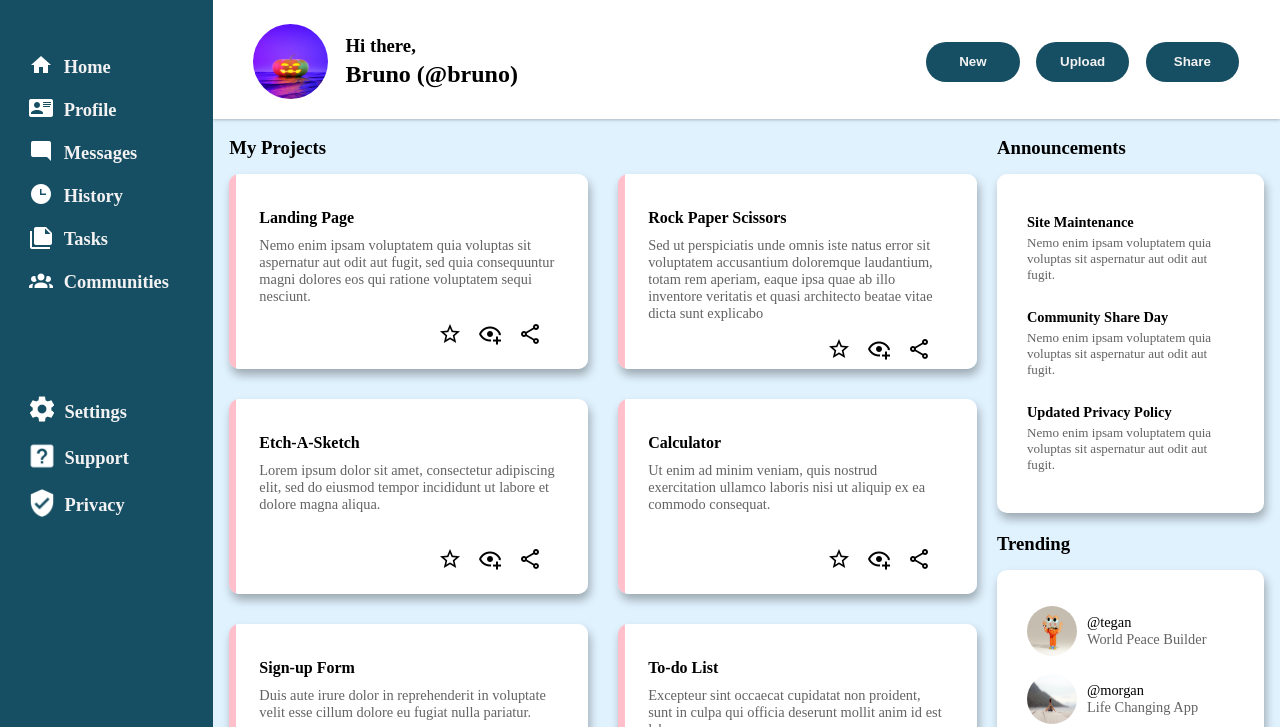
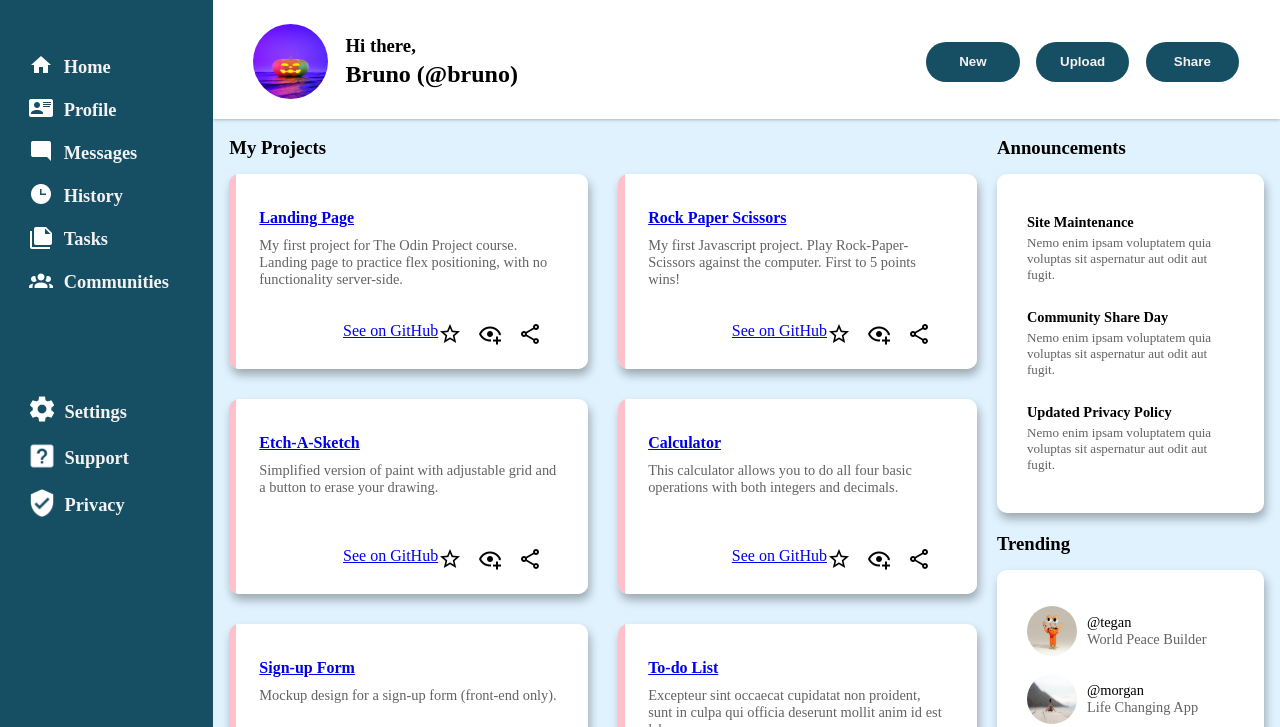
Before and after one commit to Brundex/06-odin-admin-dashboard, a plain HTML site: page index.html in a window 1280 px wide. Shown: the part 73-800 px from the top of the page. Drawn offline with Linux system fonts and the light colour scheme.

Commit message:
added links to project repository and page

```diff
--- a/index.html
+++ b/index.html
@@ -62,15 +62,15 @@
                 <div class="cards">
                     <div class="card">
                         <div class="text">
-                            <div class="title">
+                            <a href="https://brundex.github.io/00-odin-landing-page/" class="title">
                                 Landing Page
-                            </div>
+                            </a>
                             <div class="description">
-                                Nemo enim ipsam voluptatem quia voluptas sit aspernatur aut odit aut fugit, sed quia
-                                consequuntur magni dolores eos qui ratione voluptatem sequi nesciunt.
+                                My first project for The Odin Project course. Landing page to practice flex positioning, with no functionality server-side.
                             </div>
                         </div>
                         <div class="icons">
+                            <a href="https://github.com/Brundex/00-odin-landing-page"><button">See on GitHub</button></a>
                             <div class="add-favorite"></div>
                             <div class="project-preview"></div>
                             <div class="share"></div>
@@ -78,78 +78,73 @@
                     </div>
                     <div class="card">
                         <div class="text">
-                            <div class="title">
+                            <a href="https://brundex.github.io/02-odin-rock-paper-scissors/" class="title">
                                 Rock Paper Scissors
-                            </div>
+                            </a>
                             <div class="description">
-                                Sed ut perspiciatis unde omnis iste natus error sit voluptatem accusantium doloremque
-                                laudantium, totam rem aperiam, eaque ipsa quae ab illo inventore veritatis et quasi
-                                architecto
-                                beatae vitae dicta sunt explicabo
+                                My first Javascript project. Play Rock-Paper-Scissors against the computer. First to 5 points wins!
                             </div>
                         </div>
                         <div class="icons">
+                            <a href="https://github.com/Brundex/02-odin-rock-paper-scissors/"><button">See on GitHub</button></a>
                             <div class="add-favorite"></div>
-                            <div class="project-preview"></div>
+                            <div class="project-preview"> </div>
                             <div class="share"></div>
                         </div>
                     </div>
                     <div class="card">
                         <div class="text">
-                            <div class="title">
+                            <a href="https://brundex.github.io/03-odin-etch-a-sketch/" class="title">
                                 Etch-A-Sketch
-                            </div>
+                            </a>
                             <div class="description">
-                                Lorem ipsum dolor sit amet, consectetur adipiscing elit, sed do eiusmod tempor
-                                incididunt ut
-                                labore et dolore magna aliqua.
+                                Simplified version of paint with adjustable grid and a button to erase your drawing.
                             </div>
                         </div>
                         <div class="icons">
+                            <a href="https://github.com/Brundex/03-odin-etch-a-sketch"><button">See on GitHub</button></a>
                             <div class="add-favorite"></div>
-                            <div class="project-preview"></div>
+                            <div class="project-preview"> </div>
                             <div class="share"></div>
                         </div>
                     </div>
                     <div class="card">
                         <div class="text">
-                            <div class="title">
+                            <a href="https://brundex.github.io/calculator-project/" class="title">
                                 Calculator
-                            </div>
+                            </a>
                             <div class="description">
-                                Ut enim ad minim veniam, quis nostrud exercitation ullamco laboris nisi ut aliquip ex ea
-                                commodo
-                                consequat.
+                                This calculator allows you to do all four basic operations with both integers and decimals.
                             </div>
                         </div>
                         <div class="icons">
+                            <a href="https://github.com/Brundex/calculator-project/"><button">See on GitHub</button></a>
                             <div class="add-favorite"></div>
-                            <div class="project-preview"></div>
+                            <div class="project-preview"> </div>
                             <div class="share"></div>
                         </div>
                     </div>
                     <div class="card">
                         <div class="text">
-                            <div class="title">
+                            <a href="https://brundex.github.io/05-odin-sign-up-form/" class="title">
                                 Sign-up Form
-                            </div>
+                            </a>
                             <div class="description">
-                                Duis aute irure dolor in reprehenderit in voluptate velit esse cillum dolore eu fugiat
-                                nulla
-                                pariatur.
+                                Mockup design for a sign-up form (front-end only).
                             </div>
                         </div>
                         <div class="icons">
+                            <a href="https://github.com/Brundex/05-odin-sign-up-form"><button">See on GitHub</button></a>
                             <div class="add-favorite"></div>
-                            <div class="project-preview"></div>
+                            <div class="project-preview"> </div>
                             <div class="share"></div>
                         </div>
                     </div>
                     <div class="card">
                         <div class="text">
-                            <div class="title">
+                            <a href="#" class="title">
                                 To-do List
-                            </div>
+                            </a>
                             <div class="description">
                                 Excepteur sint occaecat cupidatat non proident, sunt in culpa qui officia deserunt
                                 mollit
@@ -158,8 +153,9 @@
                             </div>
                         </div>
                         <div class="icons">
+                            <a href=""><button">See on GitHub</button></a>
                             <div class="add-favorite"></div>
-                            <div class="project-preview"></div>
+                            <div class="project-preview"> </div>
                             <div class="share"></div>
                         </div>
                     </div>
```
